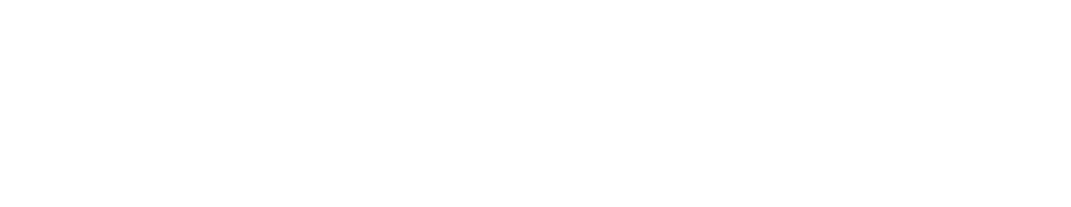
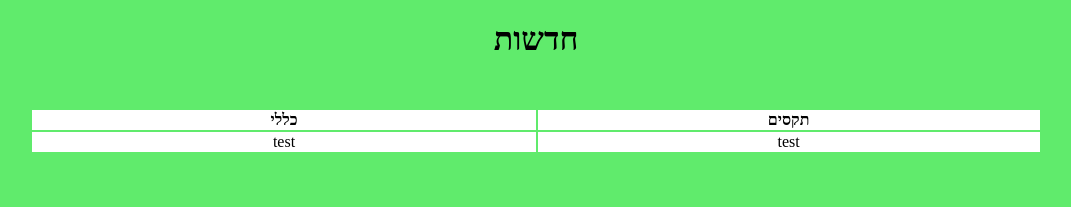
Before and after one commit to talgames1/liam_site, a plain HTML site: page news.html in a window 1280 px wide. Shown: the whole page, without its empty margins (104-1175 px from the left). Drawn offline with Linux system fonts and the light colour scheme.

Commit message:
third commit

```diff
--- a/news.html
+++ b/news.html
@@ -0,0 +1,32 @@
+<!DOCTYPE html>
+<html lang="en">
+<head>
+    <meta charset="UTF-8">
+    <meta name="viewport" content="width=device-width, initial-scale=1.0">
+    <link rel="stylesheet" href="style.css">
+    <title>Document</title>
+</head>
+<body>
+    <h1 class="title">חדשות</h1>
+
+    <table>
+        <thead>
+            <tr>
+                <th class="klali">כללי</th>
+
+                <th class="tkacim">תקסים</th>
+            </tr>
+
+        </thead>
+
+        <tbody>
+            <tr>
+                <td>test</td>
+
+                <td>test</td>
+
+            </tr>
+        </tbody>
+    </table>
+</body>
+</html>
--- a/style.css
+++ b/style.css
@@ -119,3 +119,14 @@ table{
 
 
 }
+
+
+.tkacim{
+
+    width: 500px;
+
+
+
+
+
+}
```
Also changed, not shown: middleware.js (deleted, +0 -11 lines).
